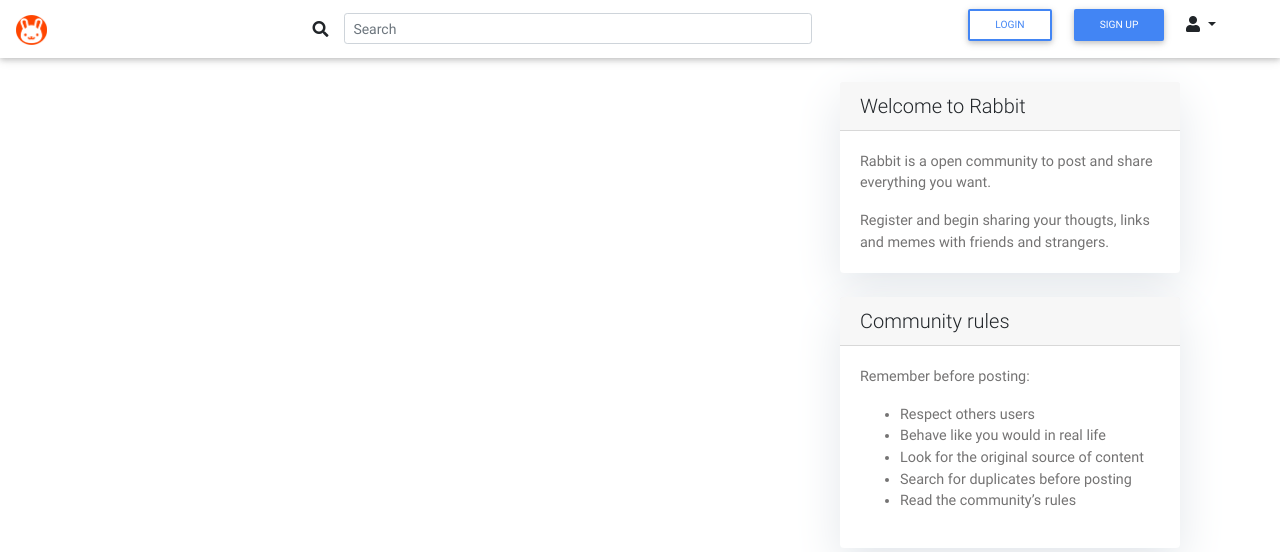
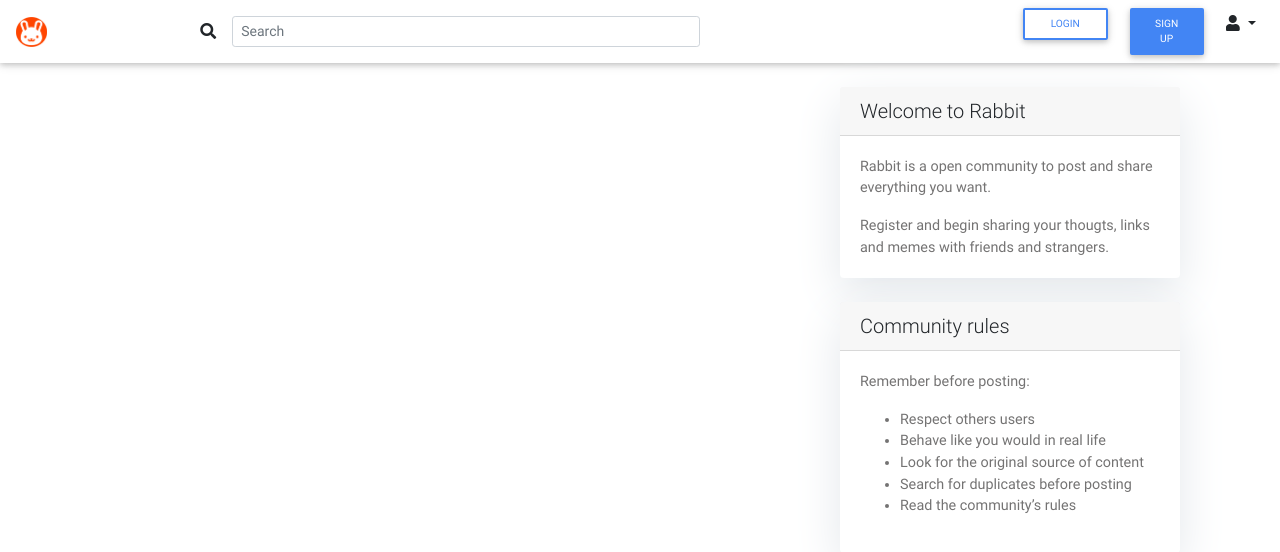
Before and after one commit to UB-ES-19/B2-rabbit, a Django app: page / in a window 1280 px wide. Shown: the top 552 px of the page. Run offline with Django 3.2, Linux system fonts and the light colour scheme; data that the repository does not hold is empty; some libraries are stand-ins or nearby versions.

Commit message:
Row navbar distribution

```diff
--- a/rabbitApp/templates/base.html
+++ b/rabbitApp/templates/base.html
@@ -15,16 +15,23 @@
 </head>
 <body>
 <nav class="navbar navbar-light white" id="navbar_principal">
+     <div class="row justify-content-start">
+          <div class="col-2">
              <a class="navbar-brand" href="{% url 'index' %}">
                 <img src="static/img/rabbit-logo.png" class="img" height="30px">
              </a>
-    <form id="searchbar" action="{% url 'search' %}" method="get" class="form-inline my-2 my-lg-0" style="width: 50%; margin-left: 20%">
+          </div>
+
+    </div>
+      <form id="searchbar" action="{% url 'search' %}" method="get" class="form-inline my-2 my-lg-0" style="width: 50%">
               <i class="fas fa-search" aria-hidden="true"></i>
               <input class="form-control form-control-sm ml-3 w-75" type="text" placeholder="Search"
                 aria-label="Search"
                 name="q" type="text" value="{{request.GET.q}}">
       </form>
+    <div class="row justify-content-end">
 
+      <div class="col-md-10">
            {% if not request.user.is_authenticated %}
             <ul class="navbar-nav ml-auto nav-flex-icons" >
                 <li class="nav-item">
@@ -66,6 +73,11 @@
             </ul>
 
         {% endif %}
+      </div>
+    </div>
+
+
+
 
 </nav>
 
```
Lines whose indentation alone changed are shown as unchanged.
